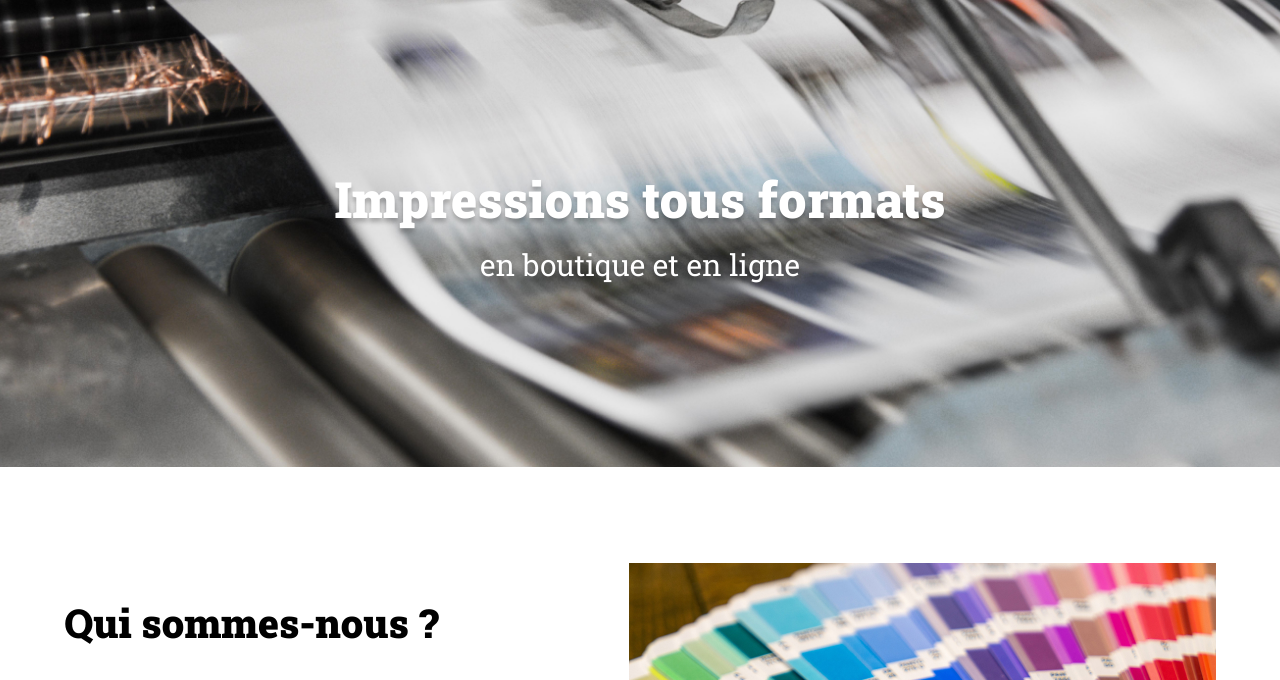
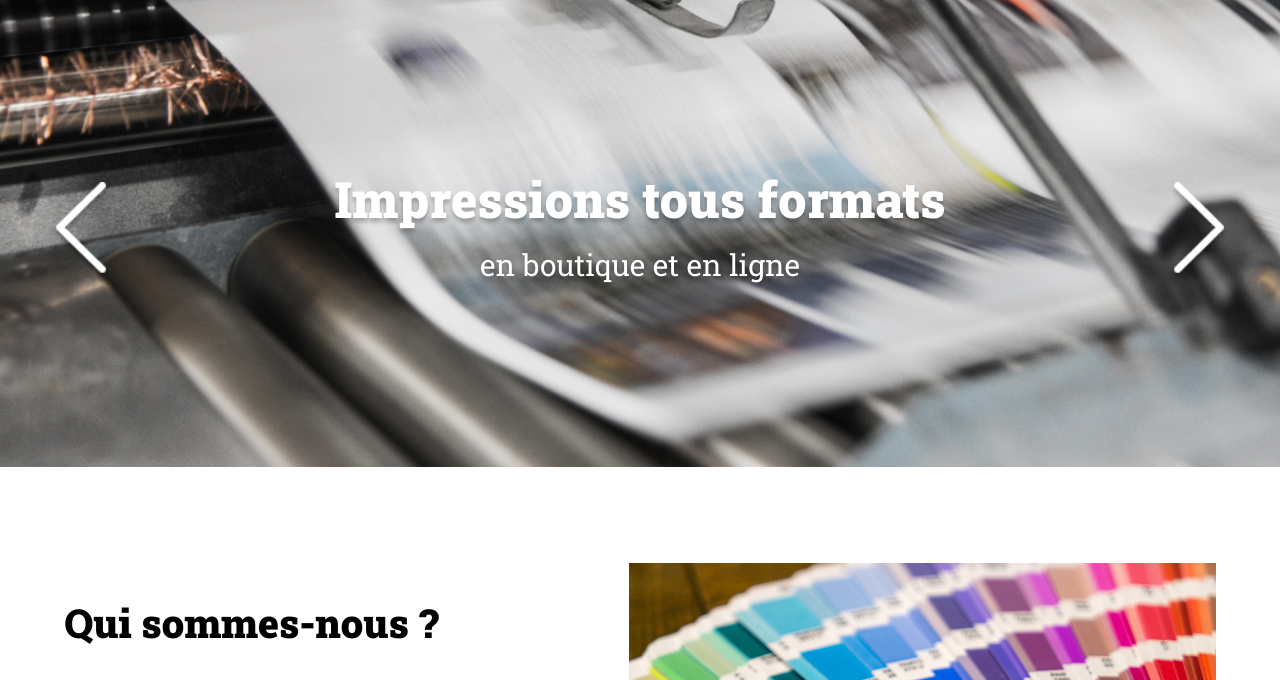
Before and after one commit to Didier-Soldini/Print-it, a plain HTML site: page index.html in a window 1280 px wide. Shown: the part 104-784 px from the top of the page. Drawn offline with Linux system fonts and the light colour scheme.

Commit message:
insertion fleches

```diff
--- a/assets/style.css
+++ b/assets/style.css
@@ -125,12 +125,27 @@ header {
 /* Gestion des fleches du carrousel */
 #banner .arrow {
 	position: absolute;
+	display: flex;
+	justify-content: space-between;
+	z-index: 1;
+	width: 92%;
+	left: opx;
 }
 #banner .arrow_left {
-	left: 10px;
+	position: relative;
+	width: 60px;
+	height: 100px;
+	object-fit: cover;
+	object-position: center;
+
 }
 #banner .arrow_right {
-	right: 10px;
+	position: relative;
+	width: 60px;
+	height: 100px;
+	object-fit: cover;
+	object-position: center;
+
 }
 /* Gestion des points du carrousel */
 .dots {
--- a/index.html
+++ b/index.html
@@ -18,8 +18,13 @@
 </header>
 <main>
 	<div id="banner">
+
 		<img class="banner-img" src="./assets/images/slideshow/slide1.jpg" alt="Banner Print-it">
 		<p>Impressions tous formats <span>en boutique et en ligne</span></p>
+		<div class="arrow">
+			<div class="arrow_left"><img class="banner-img" src="./assets/images/arrow_left.png" alt="précédent"></div>
+			<div class="arrow_right"><img class="banner-img" src="./assets/images/arrow_right.png" alt="suivant"></div>
+		</div>
 		<div class="dots">
 		</div>
 	</div>
```
